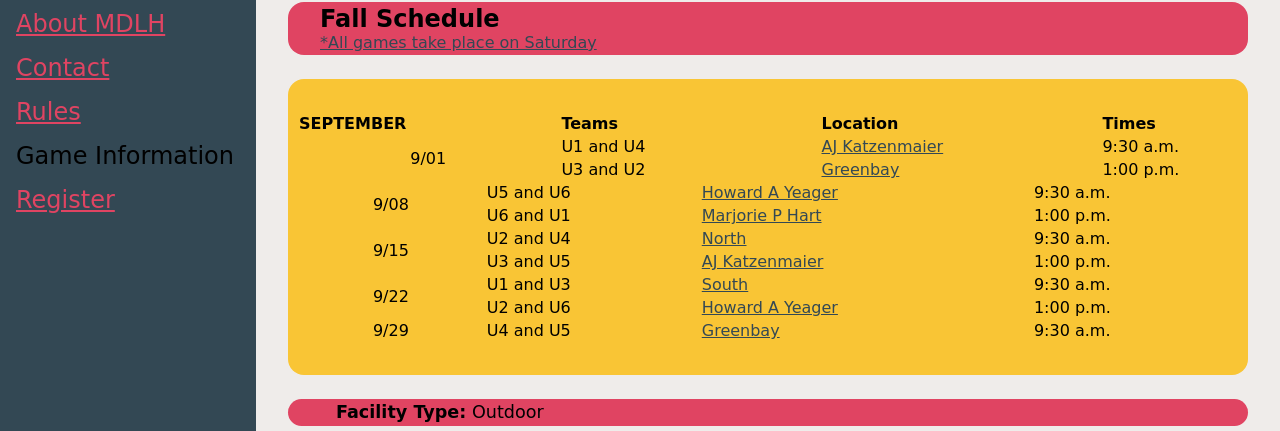
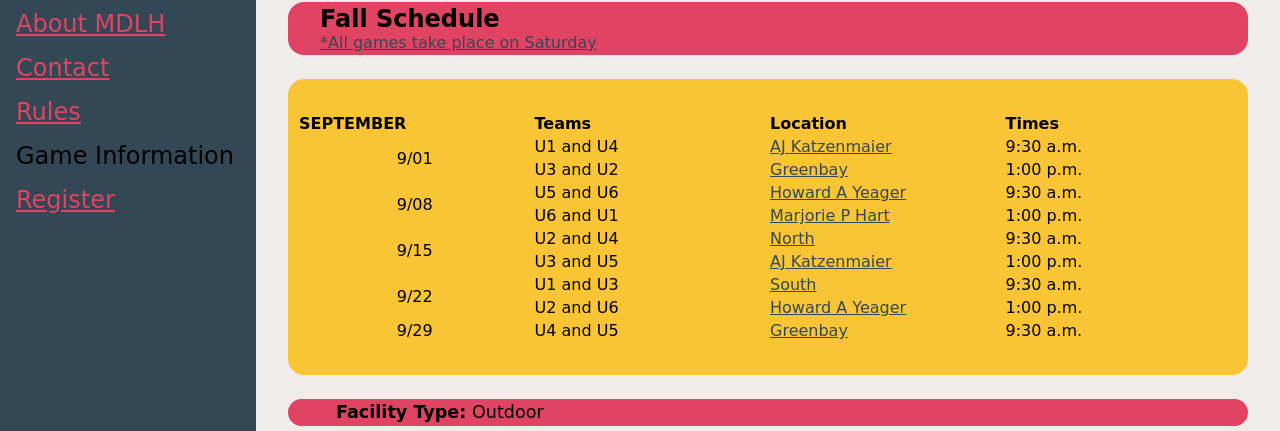
Before and after one commit to lazaronazareno/mindhub, a plain HTML site: page 04_Lazaro_Vega_Task/game-information.html in a window 1280 px wide. Shown: the part 357-788 px from the top of the page. Drawn offline with Linux system fonts and the light colour scheme.

Commit message:
pdfs deleted and html validator errors fixed

```diff
--- a/04_Lazaro_Vega_Task/game-information.html
+++ b/04_Lazaro_Vega_Task/game-information.html
@@ -41,60 +41,60 @@
             </div>
             <table>
               <tr>
-                <th colspan="3">SEPTEMBER</th>
-                <th colspan="3">Teams</th>
-                <th colspan="3">Location</th>
-                <th colspan="3">Times</th>
+                <th>SEPTEMBER</th>
+                <th>Teams</th>
+                <th>Location</th>
+                <th>Times</th>
               </tr>
               <tr>
-                <td class="table-date" colspan="3" rowspan="2">9/01</td>
-                <td colspan="3" class="table-teams">U1 and U4</td>
-                <td colspan="3"><a href="#AJK">AJ Katzenmaier</a></td>
-                <td colspan="3">9:30 a.m.</td>
+                <td class="table-date" rowspan="2">9/01</td>
+                <td rowspan="1" class="table-teams">U1 and U4</td>
+                <td rowspan="1"><a href="#AJK">AJ Katzenmaier</a></td>
+                <td rowspan="1">9:30 a.m.</td>
               </tr>
               <tr>
-                <td colspan="3" class="table-teams">U3 and U2</td>
-                <td colspan="3"><a href="#GRB">Greenbay</a></td>
-                <td colspan="3">1:00 p.m.</td>
+                <td rowspan="1" class="table-teams">U3 and U2</td>
+                <td rowspan="1"><a href="#GRB">Greenbay</a></td>
+                <td rowspan="1">1:00 p.m.</td>
               </tr>
               <tr>
                 <td class="table-date" rowspan="2">9/08</td>
-                <td colspan="3" class="table-teams">U5 and U6</td>
-                <td colspan="3"><a href="#HAY">Howard A Yeager</a></td>
-                <td colspan="3">9:30 a.m.</td>
+                <td rowspan="1" class="table-teams">U5 and U6</td>
+                <td rowspan="1"><a href="#HAY">Howard A Yeager</a></td>
+                <td rowspan="1">9:30 a.m.</td>
               </tr>
               <tr>
-                <td colspan="3" class="table-teams">U6 and U1</td>
-                <td colspan="3"><a href="#MPH">Marjorie P Hart</a></td>
-                <td colspan="3">1:00 p.m.</td>
+                <td rowspan="1" class="table-teams">U6 and U1</td>
+                <td rowspan="1"><a href="#MPH">Marjorie P Hart</a></td>
+                <td rowspan="1">1:00 p.m.</td>
               </tr>
               <tr>
                 <td class="table-date" rowspan="2">9/15</td>
-                <td colspan="3" class="table-teams">U2 and U4</td>
-                <td colspan="3"><a href="#NTH">North</a></td>
-                <td colspan="3">9:30 a.m.</td>
+                <td rowspan="1" class="table-teams">U2 and U4</td>
+                <td rowspan="1"><a href="#NTH">North</a></td>
+                <td rowspan="1">9:30 a.m.</td>
               </tr>
               <tr>
-                <td colspan="3" class="table-teams">U3 and U5</td>
-                <td colspan="3"><a href="#AJK">AJ Katzenmaier</a></td>
-                <td colspan="3">1:00 p.m.</td>
+                <td class="table-teams">U3 and U5</td>
+                <td rowspan="1"><a href="#AJK">AJ Katzenmaier</a></td>
+                <td rowspan="1">1:00 p.m.</td>
               </tr>
               <tr>
                 <td class="table-date" rowspan="2">9/22</td>
-                <td colspan="3" class="table-teams">U1 and U3</td>
-                <td colspan="3"><a href="#STH">South</a></td>
-                <td colspan="3">9:30 a.m.</td>
+                <td rowspan="1" class="table-teams">U1 and U3</td>
+                <td rowspan="1"><a href="#STH">South</a></td>
+                <td rowspan="1">9:30 a.m.</td>
               </tr>
               <tr>
-                <td colspan="3">U2 and U6</td>
-                <td colspan="3"><a href="#HAY">Howard A Yeager</a></td>
-                <td colspan="3">1:00 p.m.</td>
+                <td rowspan="1">U2 and U6</td>
+                <td rowspan="1"><a href="#HAY">Howard A Yeager</a></td>
+                <td rowspan="1">1:00 p.m.</td>
               </tr>
               <tr>
-                <td class="table-date">9/29</td>
-                <td colspan="3" class="table-teams">U4 and U5</td>
-                <td colspan="3"><a href="#GRB">Greenbay</a></td>
-                <td colspan="3">9:30 a.m.</td>
+                <td class="table-date" rowspan="1">9/29</td>
+                <td rowspan="1" class="table-teams">U4 and U5</td>
+                <td rowspan="1"><a href="#GRB">Greenbay</a></td>
+                <td rowspan="1">9:30 a.m.</td>
               </tr>
             </table>
             <div>
--- a/04_Lazaro_Vega_Task/styles.css
+++ b/04_Lazaro_Vega_Task/styles.css
@@ -171,6 +171,7 @@ table {
 
 th {
   text-align: left;
+  width: 25%;
 }
 
 .table-date {
```
Also changed, not shown: 2 other files.
